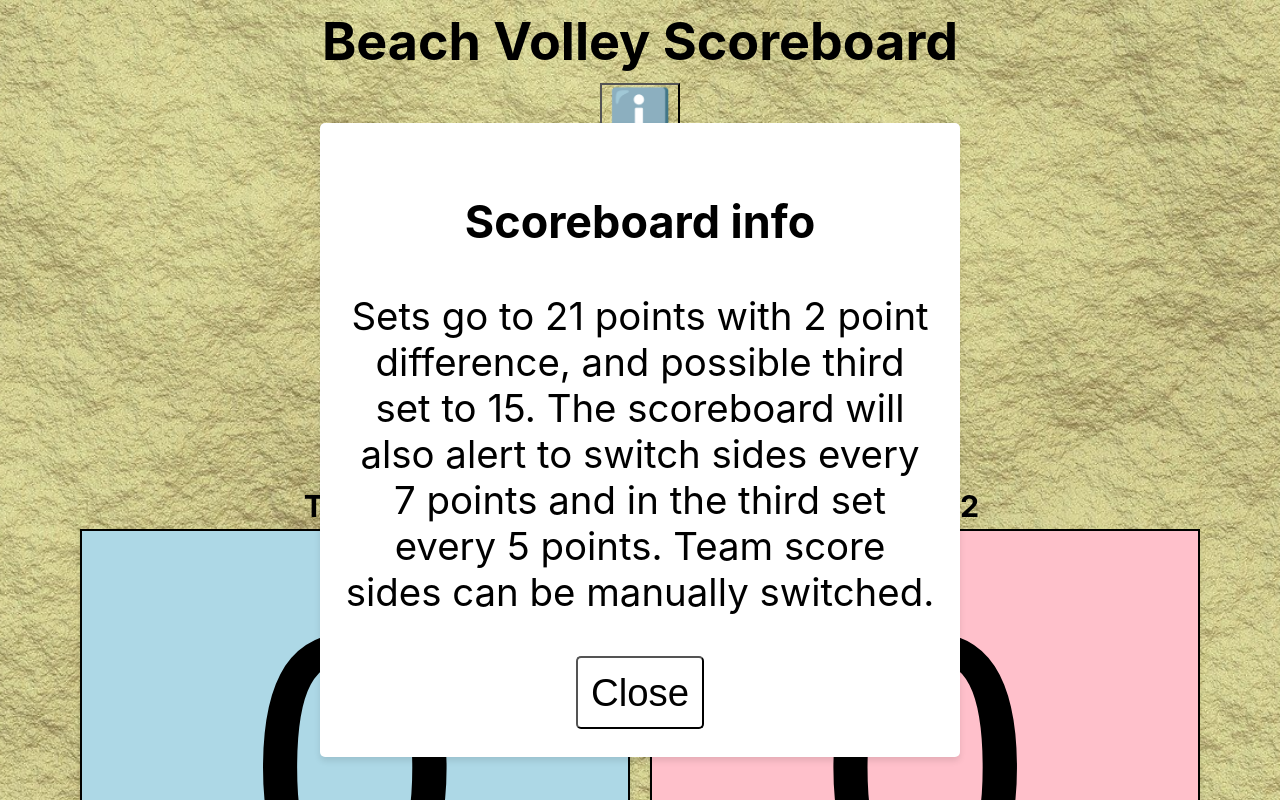
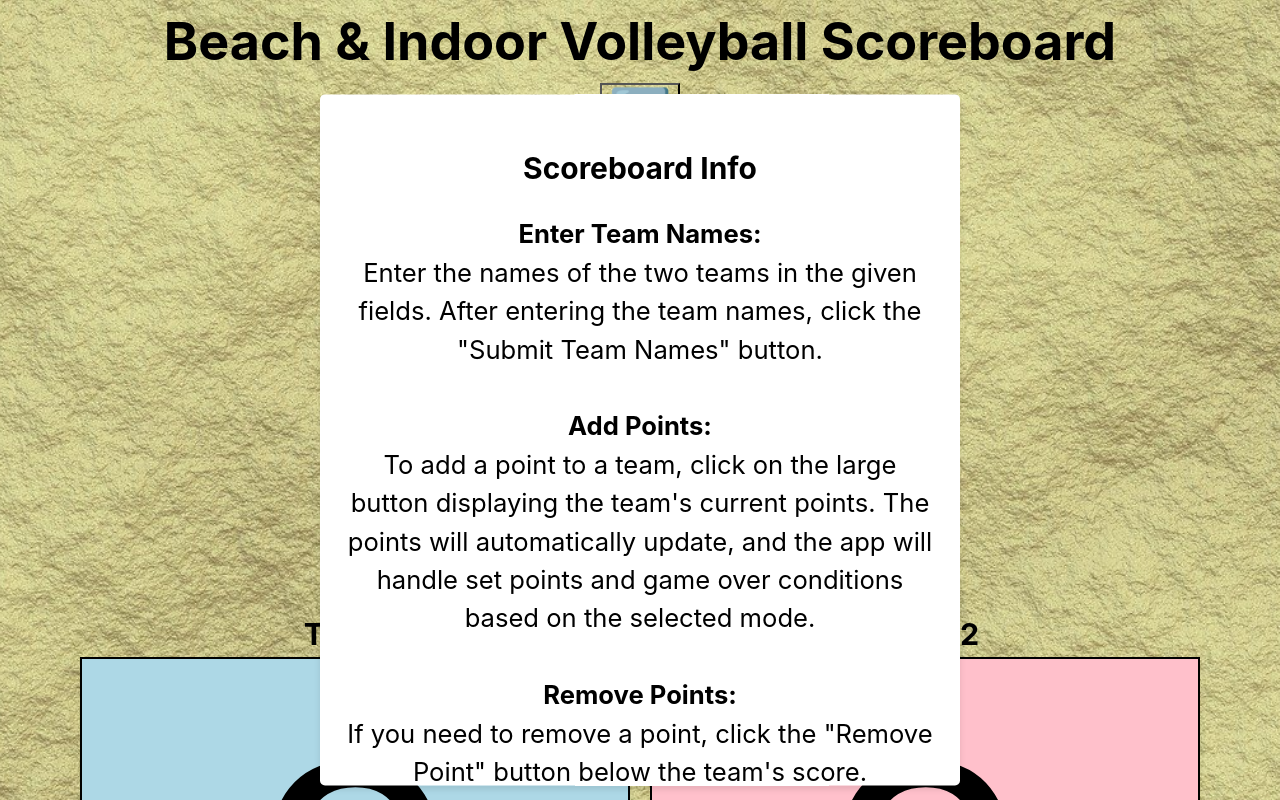
Before and after one commit to oonaleivo/Beach-Volley-Scoreboard, a React (Create React App) app: page / in a window 1280 px wide. Both pictures are taken after a click on the button "ℹ️". Shown: the top 800 px of the page. Built offline with nearby package versions, Linux system fonts and the light colour scheme.

Commit message:
add indoor mode

```diff
--- a/src/App.js
+++ b/src/App.js
@@ -18,7 +18,7 @@ function App() {
   return (
     <div className="App">
       <header className="App-header">
-        <h1 style={{margin: '10px'}}>Beach Volley Scoreboard</h1>
+        <h1 style={{margin: '10px'}}>Beach & Indoor Volleyball Scoreboard</h1>
         <InfoIcon />
         <TeamNameInput onSetTeamNames={handleSetTeamNames} />
         <Timer />
--- a/src/components/infoicon.js
+++ b/src/components/infoicon.js
@@ -9,11 +9,47 @@ const InfoIcon = () => {
 
     const InfoModal = () => (
         <div style={infoModalStyle}>
-            <h3 style={{color: 'black'}}>Scoreboard info</h3>
-            <p style={{color: 'black'}}>
-                Sets go to 21 points with 2 point difference, and possible
-                third set to 15. The scoreboard will also alert to switch sides every 7 points and in the third set
-                every 5 points. Team score sides can be manually switched. </p>
+            <h3 style={{ color: 'black', textAlign: 'center' }}>Scoreboard Info</h3>
+
+                <p style={{ color: 'black', lineHeight: '1.5' }}>
+                    <strong>Enter Team Names:</strong><br />
+                    Enter the names of the two teams in the given fields.
+                    After entering the team names, click the "Submit Team Names" button. <br /><br />
+
+                    <strong>Add Points:</strong><br />
+                    To add a point to a team, click on the large button displaying the team's current points.
+                    The points will automatically update, and the app will handle set points and game over
+                    conditions based on the selected mode.<br /><br />
+
+                    <strong>Remove Points:</strong><br />
+                    If you need to remove a point, click the "Remove Point" button below the team's score.
+                    <br /><br />
+
+                    <strong>Switch Between Beach and Indoor Modes:</strong><br />
+                    The app supports both beach and indoor volleyball scoring rules.
+                    Click the "Switch to Indoor/Beach Mode" button to toggle between the two modes.
+                    The current mode will be displayed below the button.<br /><br />
+
+                    <strong>Reset Scores:</strong><br />
+                    To reset the scores for both teams, click the "Reset Scores" button.
+                    This will set both teams' points back to zero.<br /><br />
+
+                    <strong>Reset Sets:</strong><br />
+                    To reset the sets for both teams, click the "Reset Sets" button.
+                    This will set both teams' sets back to zero and clear the set results.<br /><br />
+
+                    <strong>Set Results:</strong><br />
+                    The app keeps track of the results of each set. You can view the set results at the
+                    bottom of the screen, which shows the scores for each completed set.<br /><br />
+
+                    <strong>Game Over and Switch Sides Messages:</strong><br />
+                    The app will display messages when the game is over or when it's time to switch sides.
+                    Click the "Ok" button to clear these messages.<br /><br />
+
+                    <strong>Other important stuff:</strong><br />
+                    Switching the mode will reset all points and sets, so be careful!.<br /><br />
+                </p>
+
             <button style={buttonSmallStyle} onClick={toggleInfo}>Close</button>
         </div>
     );
@@ -35,7 +71,7 @@ const infoButtonStyle = {
 
 const infoModalStyle = {
     position: 'fixed',
-    fontSize: '3vw',  // Adjusts based on screen width
+    fontSize: '2vw',  // Adjusts based on screen width
     top: '55%',
     left: '50%',
     transform: 'translate(-50%, -50%)',
@@ -44,6 +80,8 @@ const infoModalStyle = {
     zIndex: 20,
     borderRadius: '5px',
     boxShadow: '0px 4px 6px rgba(0, 0, 0, 0.1)',
+    maxHeight: '80vh',
+    overflowY: 'auto',
 };
 
 const buttonSmallStyle = {
@@ -55,4 +93,5 @@ const buttonSmallStyle = {
     borderRadius: '5px',
 };
 
+
 export default InfoIcon;
--- a/src/components/points.js
+++ b/src/components/points.js
@@ -8,26 +8,45 @@ const ScoreBoard = ({ team1Name, team2Name }) => {
     const [message, setMessage] = useState('');
     const [setResults, setSetResults] = useState([]);
     const [isSwitched, setIsSwitched] = useState(false);
+    const [mode, setMode] = useState('beach'); // beach or indoor
 
     const handleAddPoint = (team) => {
         if (team === 'team1') {
             setTeam1Points(prevPoints => {
                 const newPoints = prevPoints + 1;
+                if (mode === 'beach') {
+                    console.log('in beach');
                     if (newPoints >= 21 && newPoints - team2Points >= 2) {
                         handleAddSetPoint('team1', newPoints, team2Points);
                         return 0;
-                }
-                else if (team1Sets === 1 && team2Sets === 1) {
+                    } else if (team1Sets === 1 && team2Sets === 1) {
                         if (newPoints >= 15 && newPoints - team2Points >= 2) {
                             handleAddSetPoint('team1', newPoints, team2Points);
                             return 0;
                         }
                     }
+
+                }
+
+                else if (mode === 'indoor') {
+                    console.log('in indoor');
+                    if (newPoints >= 25 && newPoints - team2Points >= 2) {
+                        handleAddSetPoint('team1', newPoints, team2Points);
+                        return 0;
+                    } else if (team1Sets === 2 && team2Sets === 2) {
+                        if (newPoints >= 15 && newPoints - team2Points >= 2) {
+                            handleAddSetPoint('team1', newPoints, team2Points);
+                            return 0;
+                        }
+                    }
+                }
                 return newPoints;
             });
+
         } else if (team === 'team2') {
             setTeam2Points(prevPoints => {
                 const newPoints = prevPoints + 1;
+                if (mode === 'beach') {
                     if (newPoints >= 21 && newPoints - team1Points >= 2) {
                         handleAddSetPoint('team2', team1Points, newPoints);
                         return 0;
@@ -38,9 +57,27 @@ const ScoreBoard = ({ team1Name, team2Name }) => {
                             return 0;
                         }
                     }
+                } else if (mode === 'indoor') {
+                    if (newPoints >= 25 && newPoints - team1Points >= 2) {
+                        handleAddSetPoint('team2', team1Points, newPoints); // Corrected here
+                        return 0;
+                    } else if (team1Sets === 2 && team2Sets === 2) {
+                        if (newPoints >= 15 && newPoints - team1Points >= 2) {
+                            handleAddSetPoint('team2', team1Points, newPoints); // Corrected here
+                            return 0;
+                        }
+                    }
+                }
+
                 return newPoints;
             });
         }
+    };
+
+    const handleToggleMode = () => {
+        setMode(prevMode => prevMode === 'beach' ? 'indoor' : 'beach');
+        handleResetScores();
+        handleResetSets();
     };
 
     const handleRemovePoint = (team) => {
@@ -89,12 +126,16 @@ const ScoreBoard = ({ team1Name, team2Name }) => {
     };
 
     useEffect(() => {
-        if (team1Sets === 2 || team2Sets === 2) {
+        if (mode === 'beach' && (team1Sets === 2 || team2Sets === 2)) {
             showMessage('Game Over! Please reset the points and sets.');
         }
-    }, [team1Sets, team2Sets]);
+        else if (mode === 'indoor' && (team1Sets === 3 || team2Sets === 3)) {
+            showMessage('Game Over! Please reset the points and sets.');
+        }
+    }, [team1Sets, team2Sets, mode]);
 
     useEffect(() => {
+        if (mode === 'beach') {
             if (team1Sets === 1 && team2Sets === 1) {
                 if ((team1Points + team2Points) % 5 === 0 && team1Points + team2Points !== 0 && team1Points + team2Points !== 0) {
                     showMessage('Switch sides!');
@@ -104,6 +145,7 @@ const ScoreBoard = ({ team1Name, team2Name }) => {
             else if ((team1Points + team2Points) % 7 === 0 && team1Points + team2Points !== 0) {
                 showMessage('Switch sides!');
                 setIsSwitched(prevState => !prevState);
+            }
         }
     }, [team1Points, team2Points]);
 
@@ -115,7 +157,12 @@ const ScoreBoard = ({ team1Name, team2Name }) => {
                     <button style={buttonSmallStyle} onClick={clearMessage}>Ok</button>
                 </div>
             )}
-
+            <button onClick={handleToggleMode} style={buttonSmallStyle}>
+                Switch to {mode === 'beach' ? 'Indoor' : 'Beach'} Mode
+            </button>
+            <div style={{ margin: '5px', fontSize: '25px', backgroundColor: 'yellow' }}>
+                Current Mode: {mode.charAt(0).toUpperCase() + mode.slice(1)}
+            </div>
             <div style={scoreBoardStyle}>
                 {isSwitched ? (
                     <>
@@ -156,6 +203,7 @@ const ScoreBoard = ({ team1Name, team2Name }) => {
                         />
                     </>
                 )}
+
             </div>
 
             <div>
--- a/src/index.js
+++ b/src/index.js
@@ -6,9 +6,7 @@ import reportWebVitals from './reportWebVitals';
 
 const root = ReactDOM.createRoot(document.getElementById('root'));
 root.render(
-  <React.StrictMode>
-    <App />
-  </React.StrictMode>
+  <App />
 );
 
 // If you want to start measuring performance in your app, pass a function
```
Lines whose indentation alone changed are shown as unchanged.
